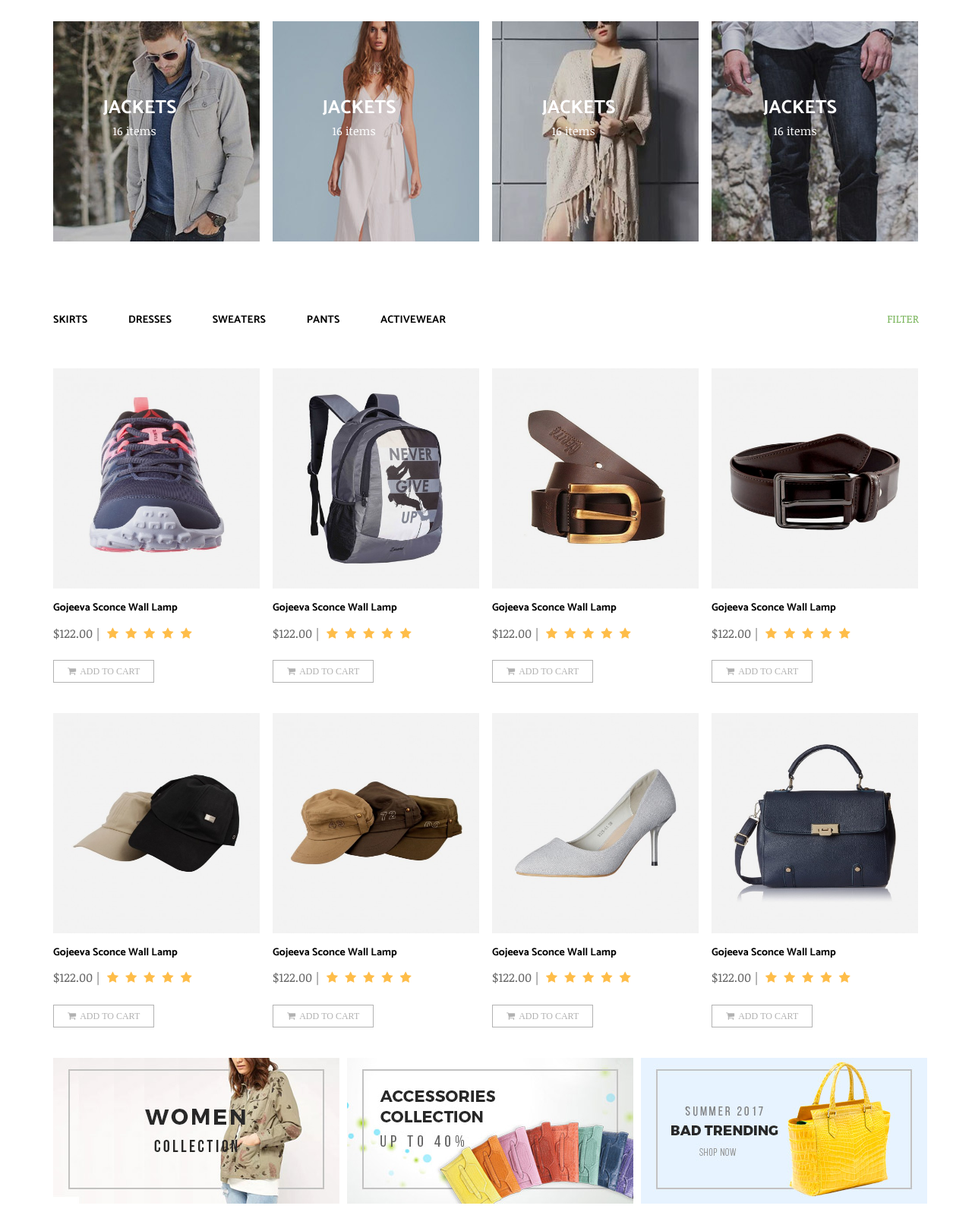
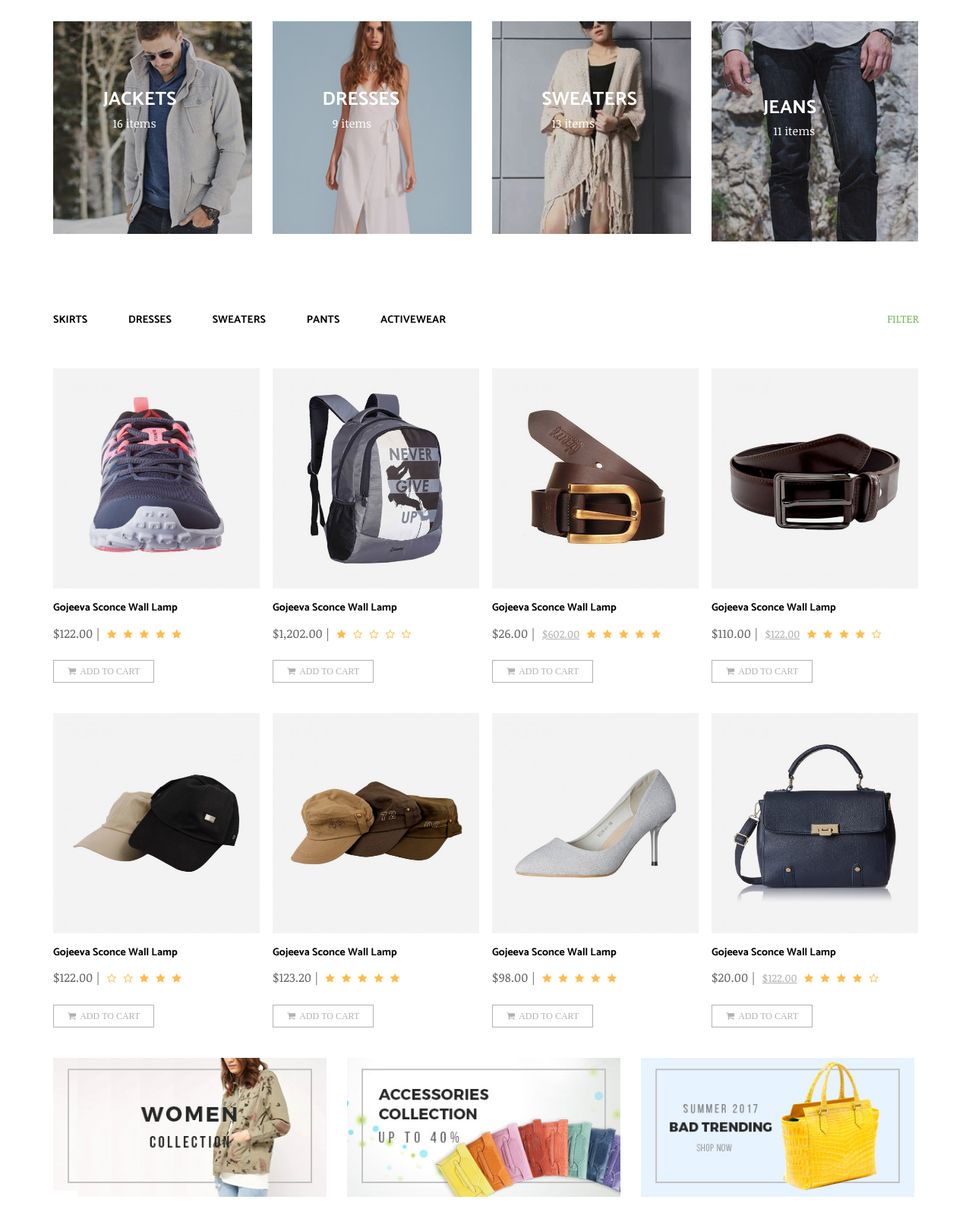
Before and after one commit to at-namle2/vocashop, a plain HTML site: page index.html in a window 1280 px wide. Shown: the part 860-2456 px from the top of the page at 76% size. Drawn offline with nearby package versions, Linux system fonts and the light colour scheme; files that its build step writes are made by us from their sources.

Commit message:
edit_desc_layout

```diff
--- a/index.html
+++ b/index.html
@@ -72,22 +72,22 @@
         <div class="gallery-item">
            <a href=""><img src="images/products/sample/2.jpg" alt="sample"></a>
            <div class="jacket">
-            <h3 class="title-jacket">jackets</h3>
-            <p class="jacket-item">16 items</p>
+            <h3 class="title-jacket">Dresses</h3>
+            <p class="jacket-item">9 items</p>
           </div>
         </div>
         <div class="gallery-item">
           <a href=""><img src="images/products/sample/3.jpg" alt="sample"></a>
           <div class="jacket">
-            <h3 class="title-jacket">jackets</h3>
-            <p class="jacket-item">16 items</p>
+            <h3 class="title-jacket">Sweaters</h3>
+            <p class="jacket-item">13 items</p>
           </div>
         </div>
         <div class="gallery-item">
            <a href=""><img src="images/products/sample/4.jpg" alt="sample"></a>
            <div class="jacket">
-            <h3 class="title-jacket">jackets</h3>
-            <p class="jacket-item">16 items</p>
+            <h3 class="title-jacket">Jeans</h3>
+            <p class="jacket-item">11 items</p>
            </div>
         </div>
         <div class="clearfix"></div>
@@ -142,13 +142,13 @@
            <div class="content">
              <h6 class="title-desc">Gojeeva Sconce Wall Lamp</h6>
              <div class="price">
-               <span>$122.00 | </span>
+               <span>$1,202.00 | </span>
                <span>
                 <i class="fa fa-star fat"></i>
-                <i class="fa fa-star fat"></i>
-                <i class="fa fa-star fat"></i>
-                <i class="fa fa-star fat"></i>
-                <i class="fa fa-star fat"></i>
+                <i class="fa fa-star-o fat"></i>
+                <i class="fa fa-star-o fat"></i>
+                <i class="fa fa-star-o fat"></i>
+                <i class="fa fa-star-o fat"></i>
                </span>
              </div>
              <button type="button" class="btn-button"><i class="fa fa-shopping-cart fato">Add to Cart</i></button>
@@ -167,7 +167,8 @@
           <div class="content">
              <h6 class="title-desc">Gojeeva Sconce Wall Lamp</h6>
              <div class="price">
-               <span>$122.00 | </span>
+               <span>$26.00 | </span>
+               <span class="price-old">$602.00</span>
               <span>
                 <i class="fa fa-star fat"></i>
                 <i class="fa fa-star fat"></i>
@@ -192,13 +193,14 @@
            <div class="content">
              <h6 class="title-desc">Gojeeva Sconce Wall Lamp</h6>
              <div class="price">
-               <span>$122.00 | </span>
+               <span>$110.00 | </span>
+               <span class="price-old">$122.00</span>
                <span>
                 <i class="fa fa-star fat"></i>
                 <i class="fa fa-star fat"></i>
                 <i class="fa fa-star fat"></i>
                 <i class="fa fa-star fat"></i>
-                <i class="fa fa-star fat"></i>
+                <i class="fa fa-star-o fat"></i>
                </span>
              </div>
              <button type="button" class="btn-button"><i class="fa fa-shopping-cart fato">Add to Cart</i></button>
@@ -219,8 +221,8 @@
              <div class="price">
                <span>$122.00 | </span>
                <span>
-                <i class="fa fa-star fat"></i>
-                <i class="fa fa-star fat"></i>
+                <i class="fa fa-star-o fat"></i>
+                <i class="fa fa-star-o fat"></i>
                 <i class="fa fa-star fat"></i>
                 <i class="fa fa-star fat"></i>
                 <i class="fa fa-star fat"></i>
@@ -242,7 +244,7 @@
            <div class="content">
              <h6 class="title-desc">Gojeeva Sconce Wall Lamp</h6>
              <div class="price">
-               <span>$122.00 | </span>
+               <span>$123.20 | </span>
               <span>
                 <i class="fa fa-star fat"></i>
                 <i class="fa fa-star fat"></i>
@@ -267,7 +269,7 @@
            <div class="content">
              <h6 class="title-desc">Gojeeva Sconce Wall Lamp</h6>
              <div class="price">
-               <span>$122.00 | </span>
+               <span>$98.00 | </span>
                <span>
                 <i class="fa fa-star fat"></i>
                 <i class="fa fa-star fat"></i>
@@ -292,13 +294,14 @@
            <div class="content">
              <h6 class="title-desc">Gojeeva Sconce Wall Lamp</h6>
              <div class="price">
-               <span>$122.00 | </span>
+               <span>$20.00 | </span>
+               <span class="price-old">$122.00</span>
                <span>
                 <i class="fa fa-star fat"></i>
                 <i class="fa fa-star fat"></i>
                 <i class="fa fa-star fat"></i>
                 <i class="fa fa-star fat"></i>
-                <i class="fa fa-star fat"></i>
+                <i class="fa fa-star-o fat"></i>
                </span>
              </div>
              <button type="button" class="btn-button"><i class="fa fa-shopping-cart fato">Add to Cart</i></button>
@@ -377,12 +380,12 @@
           <div class="lastes-item">
             <a href=""><img src="images/newletter/3.jpg" alt=""></a>
             <div class="latest-desc">
-              <h4 class="title-news">Ac tincidunt Suspendisse <br>malesuada</h4>
+              <h4 class="title-news">Donec tellus Nulla lorem <br>Nullam elit id ut</h4>
               <div class="create">
                 <span><i class="fa fa-clock-o fav" aria-hidden="true">07 Nov 2016</i></span>
                 <span><i class="fa fa-comments-o fav" aria-hidden="true"></i> Comment: 10</span>
               </div>
-              <p class="desc">Ac tincidunt Suspendisse malesuada velit in Nullam elit magnis netus Vestibulu...</p>
+              <p class="desc"> Donec tellus Nulla lorem Nullam elit id ut elit feugiat lacus. Congue eget dapib...</p>
             </div>
           </div>
           <div class="clearfix"></div>
@@ -421,7 +424,7 @@
               <div class="ball">
                 <i class="fa fa-phone fav"></i>
                 <div class="span">
-                   <span>Free shipping</span><br>On orders over $99
+                  <span>Free return</span><br>Free 90 days return
                 </div>
               </div>
             </div>
@@ -429,7 +432,7 @@
               <div class="ball">
                 <i class="fa fa-plane fav"></i>
                 <div class="span">
-                   <span>Free shipping</span><br>On orders over $99
+                  <span>Free discount</span><br>Free rigister
                 </div>
               </div>
             </div>
@@ -484,9 +487,9 @@
         </div>
         <div class="natural">
           <div class="container">
-             <p class="copy">Copyright 2016 - <a href="">Natural Food</a> - All rights sered. Powered by <a href="">BringThemes.com</a></p>
-             <p class="social"><img src="images/social/1.png" alt=""></p>
-             <div class="clearfix"></div>
+            <p class="copy">Copyright 2016 - <a href="">Natural Food</a> - All rights sered. Powered by <a href="">BringThemes.com</a></p>
+            <p class="social"><img src="images/social/1.png" alt=""></p>
+            <div class="clearfix"></div>
           </div>
         </div>
       </div>
--- a/sass/base/_base.scss
+++ b/sass/base/_base.scss
@@ -7,6 +7,9 @@ h1, h2, h3, h4, h5, h6 {
   font-weight: 500;
   line-height: 1.1;
   color: map-get($color, black);
+}
+img {
+  width: 100%;
 }
 body {
   color: map-get($color, gray);
--- a/sass/base/_extend.scss
+++ b/sass/base/_extend.scss
@@ -39,6 +39,13 @@
       .fat {
         color: map-get($color, yellow);
         padding-left: 5px;
+        font-size: 13px;
+      }
+      .price-old {
+        color: map-get($color, gray_4);
+        padding-left: 5px;
+        text-decoration: underline;
+        font-size: 14px;
       }
     }
     .btn-button {
--- a/sass/layout/_header.scss
+++ b/sass/layout/_header.scss
@@ -139,21 +139,19 @@
     }
     .extra {
       font-size: 80px;
-      padding-left: 340px;
+      padding-left: 318px;
       font-weight: bold;
       .ex1 {
         margin-left: -20px;
       }
       .ex2 {
-        margin-left: 82px;
+        margin-left: 56px;
       }
     }
     .slae {
-      font-size: 16px;
-      text-decoration: none;
       text-decoration: underline;
       color: map-get($color, black);
-
+      font-size: 16px;
       &:hover {
         color: map-get($color, green);
       }
```
